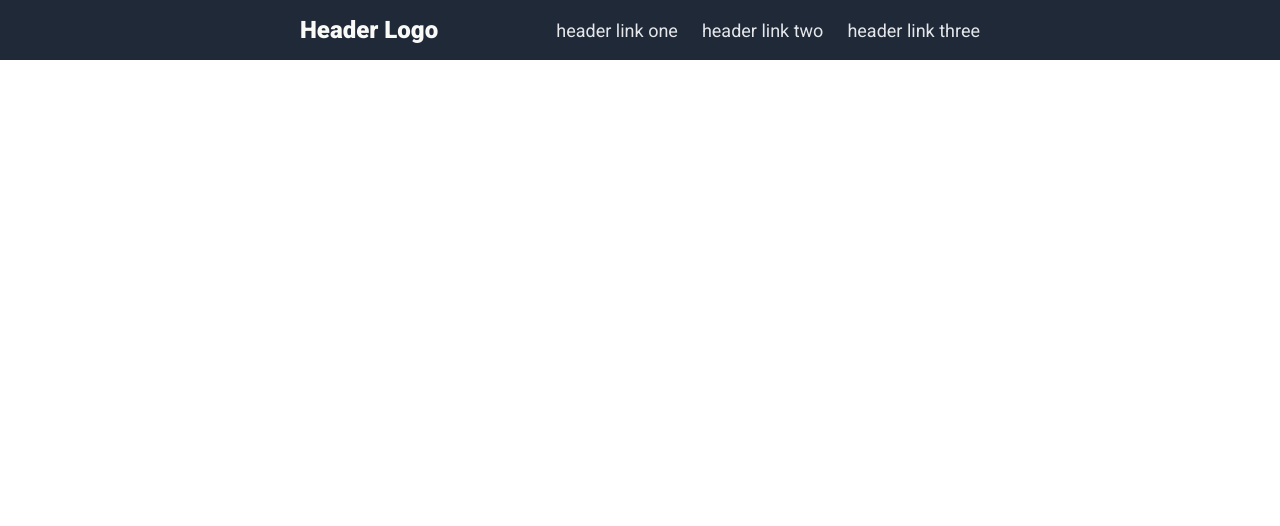
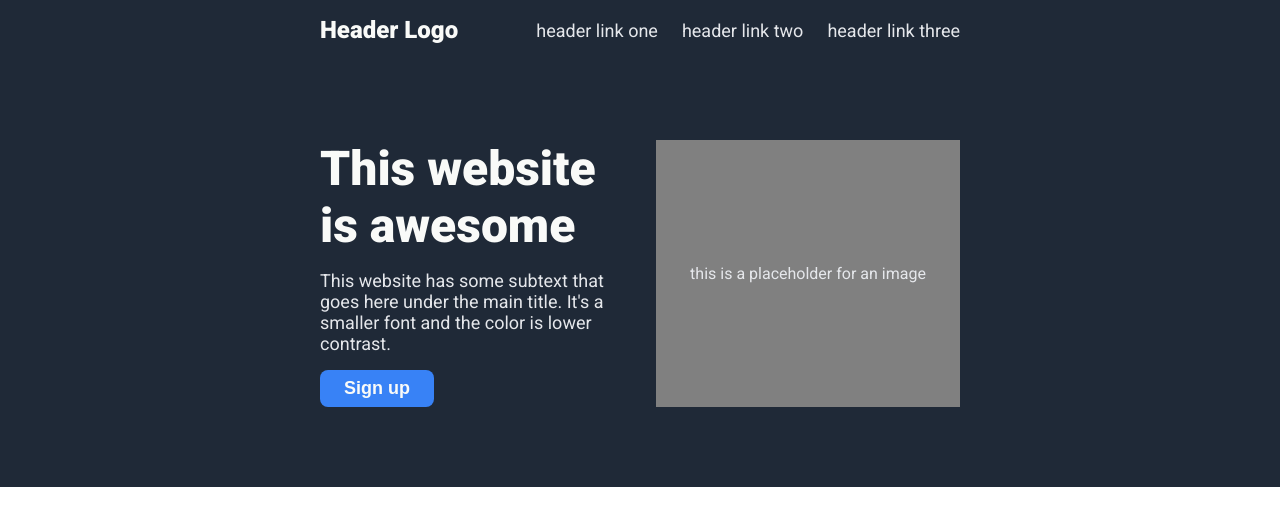
Before and after one commit to mathmas/landing-page, a plain HTML site: page index.html in a window 1280 px wide. Drawn offline with Linux system fonts and the light colour scheme.

Commit message:
feat: hero part

```diff
--- a/index.html
+++ b/index.html
@@ -23,7 +23,14 @@
     </header>
 
     <main>
-
+        <div class="landing background-dark">
+            <div class="landing-content">
+                <h1>This website is awesome</h1>
+                <p>This website has some subtext that goes here under the main title. It's a smaller font and the color is lower contrast.</p>
+                <button>Sign up</button>
+            </div>
+            <div class="image-placeholder">this is a placeholder for an image</div>
+        </div>
     </main>
     <footer>
 
--- a/styles.css
+++ b/styles.css
@@ -18,7 +18,7 @@ ul {
     gap: 24px;
 }
 
-li {
+li, .landing-content p{
     font-size: 18px;
     color: #E5E7EB;
 }
@@ -38,10 +38,59 @@ header {
     justify-content: space-between;
     align-items: center;
 
-    padding: 16px 300px;
+    padding: 16px 25vw;
 }
 
 .logo {
     font-size: 24px;
     color: #F9FAF8;
 }
+
+p {
+    margin: 0;
+}
+
+h1 {
+    font-size: 48px;
+    color: #F9FAF8;
+    font-weight: 900;
+    margin: 0;
+}
+
+.landing {
+    display: flex;
+    gap: 32px;
+    padding: 80px 25vw;
+}
+
+.image-placeholder {
+    background-color: gray;
+    color: #E5E7EB;
+
+    display: flex;
+    justify-content: center;
+    align-items: center;
+}
+
+.landing div {
+    width: 50%;
+}
+
+.landing-content {
+    display: flex;
+    flex-direction: column;
+    gap: 16px;
+    align-items: flex-start;
+}
+
+.landing button {
+    background-color: #3882F6;
+    color: #F9FAF8;
+    font-weight: 900;
+    font-size: 18px;
+
+    border-radius: 8px;
+    border: none;
+
+    padding: 8px 24px;
+}
```
